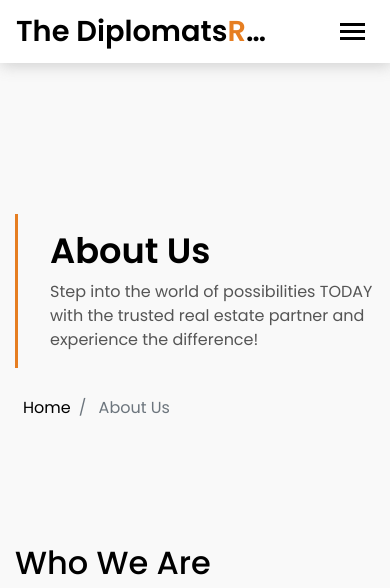
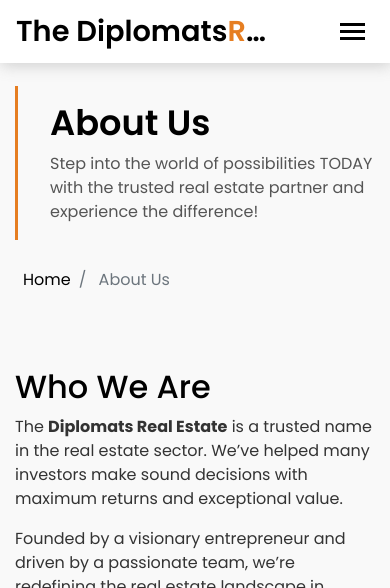
Before and after one commit to Chrstphr9/RealEstateSite-TDEL, a plain HTML site: page about.html in a window 390 px wide. Shown: the top 588 px of the page. Drawn offline with nearby package versions, Linux system fonts and the light colour scheme.

Commit message:
Adjust padding in intro section for improved layout consistency

```diff
--- a/css/style.css
+++ b/css/style.css
@@ -1022,7 +1022,7 @@ a:hover {
 /*------/ Intro Single /------*/
 
 .intro-single {
-  padding: 12rem 0 3rem;
+  padding: 12rem 0 0rem;
 }
 
 .intro-single .title-single-box {
@@ -2055,7 +2055,7 @@ footer .credits {
   }
 
   .intro-single {
-    padding-top: 9rem;
+    padding-top: 1rem;
   }
 
   .card-box-a,
```
